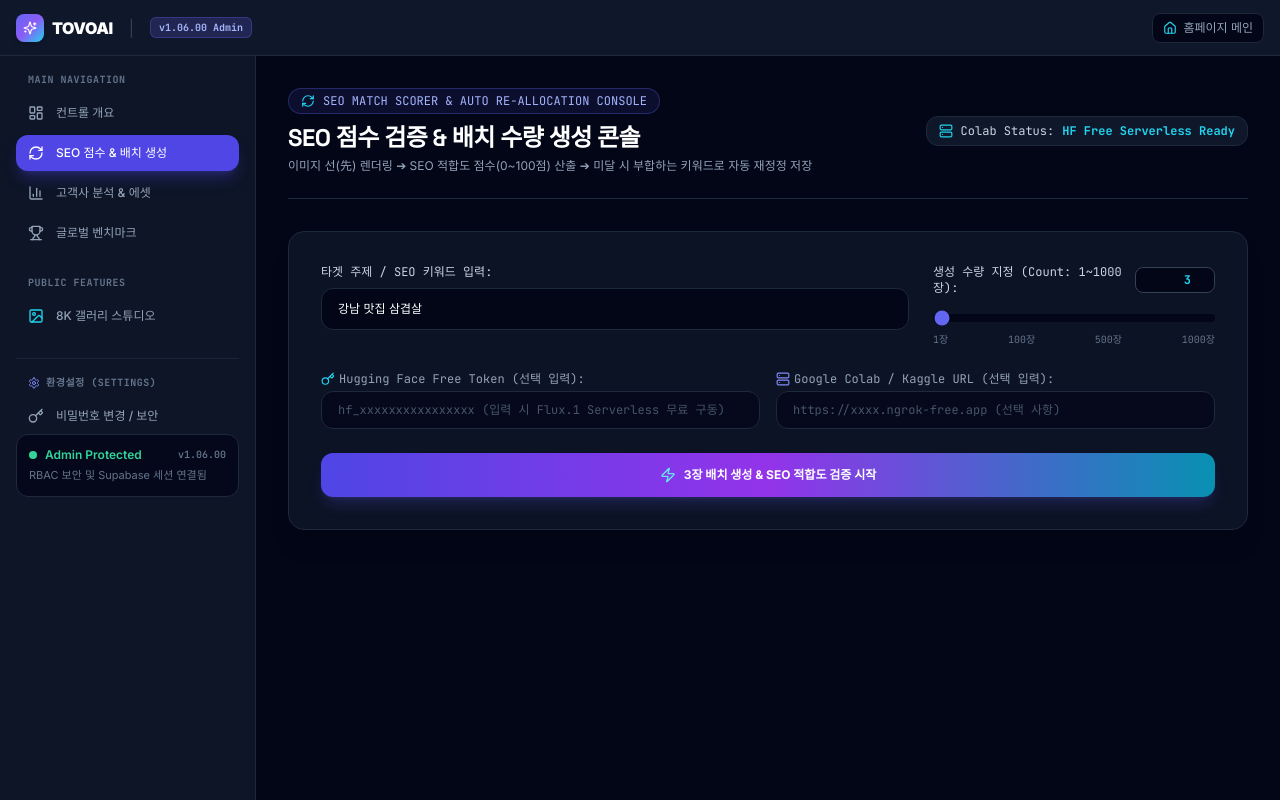
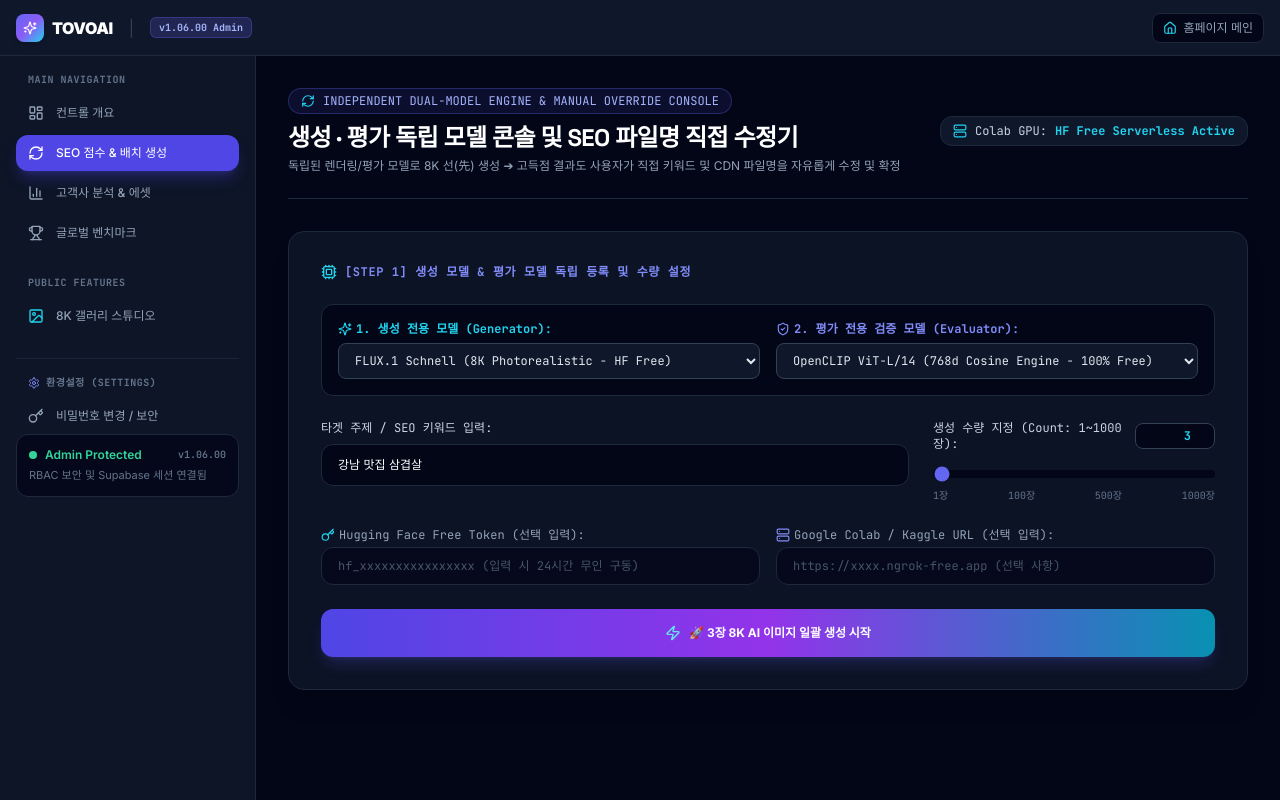
Before and after one commit to tovoai/tovo, a Next.js app: page /admin/seo-reallocator in a window 1280 px wide. Built offline with nearby package versions, Linux system fonts and the light colour scheme.

Commit message:
feat: independent generator/evaluator models selection & universal manual override editor

```diff
--- a/src/app/admin/seo-reallocator/page.tsx
+++ b/src/app/admin/seo-reallocator/page.tsx
@@ -3,7 +3,6 @@
 import React, { useState } from 'react'
 import {
   Sparkles,
-  Sliders,
   CheckCircle2,
   AlertCircle,
   RefreshCw,
@@ -11,11 +10,13 @@ import {
   Check,
   Zap,
   Server,
-  Code,
-  Layers,
-  ArrowRight,
+  Key,
+  Edit3,
+  Save,
+  Cpu,
   ShieldCheck,
-  Key
+  Eye,
+  SlidersHorizontal
 } from 'lucide-react'
 
 export default function SeoReallocatorPage() {
@@ -23,15 +24,23 @@ export default function SeoReallocatorPage() {
   const [count, setCount] = useState<number>(3)
   const [colabUrl, setColabUrl] = useState('')
   const [hfToken, setHfToken] = useState('')
+  const [generatorModel, setGeneratorModel] = useState('black-forest-labs/FLUX.1-schnell')
+  const [evaluatorModel, setEvaluatorModel] = useState('OpenCLIP ViT-L/14 (768d Vector Engine)')
+
   const [loading, setLoading] = useState(false)
   const [results, setResults] = useState<any[] | null>(null)
   const [copiedIndex, setCopiedIndex] = useState<number | null>(null)
   const [colabStatus, setColabStatus] = useState<'idle' | 'online' | 'offline'>('idle')
 
+  // Edit State for Manual Overrides (Regardless of High Score)
+  const [editingIndex, setEditingIndex] = useState<number | null>(null)
+  const [editKeyword, setEditKeyword] = useState('')
+
   const handleRunBatch = async (e: React.FormEvent) => {
     e.preventDefault()
     setLoading(true)
     setResults(null)
+    setEditingIndex(null)
 
     try {
       const res = await fetch('/api/generate-batch', {
@@ -42,7 +51,9 @@ export default function SeoReallocatorPage() {
           targetKeyword: topic,
           count,
           colabUrl,
-          hfToken
+          hfToken,
+          generatorModel,
+          evaluatorModel
         })
       })
       const data = await res.json()
@@ -57,6 +68,28 @@ export default function SeoReallocatorPage() {
     }
   }
 
+  const handleStartEdit = (idx: number, currentKeyword: string) => {
+    setEditingIndex(idx)
+    setEditKeyword(currentKeyword)
+  }
+
+  const handleSaveEdit = (idx: number) => {
+    if (!results) return
+    const updated = [...results]
+    const item = updated[idx]
+
+    const slug = editKeyword.toLowerCase().replace(/[^\w\s가-힣-]/g, '').replace(/\s+/g, '-').slice(0, 30)
+    const timestamp = Date.now()
+
+    item.finalKeyword = editKeyword
+    item.seoAltKo = `${editKeyword} - 8K 실사 이미지 | TOVOAI SEO`
+    item.cdnUrl = `https://tovoai.com/cdn-proxy/${item.categoryNameKo || 'asset'}/${slug}-${timestamp}.webp`
+    item.manuallyEdited = true
+
+    setResults(updated)
+    setEditingIndex(null)
+  }
+
   const copyCdnUrl = (url: string, index: number) => {
     navigator.clipboard.writeText(url)
     setCopiedIndex(index)
@@ -65,39 +98,78 @@ export default function SeoReallocatorPage() {
 
   return (
     <div className="space-y-8 max-w-7xl mx-auto">
-      {/* Title Header */}
+      {/* 1. Header Title */}
       <div className="flex flex-col md:flex-row md:items-center justify-between gap-4 border-b border-slate-800 pb-6">
         <div>
           <div className="inline-flex items-center gap-2 px-3 py-1 rounded-full border border-indigo-500/30 bg-indigo-500/10 text-xs font-mono text-indigo-300 mb-2">
             <RefreshCw className="w-3.5 h-3.5 text-cyan-400" />
-            SEO MATCH SCORER &amp; AUTO RE-ALLOCATION CONSOLE
+            INDEPENDENT DUAL-MODEL ENGINE &amp; MANUAL OVERRIDE CONSOLE
           </div>
           <h1 className="text-2xl font-bold font-display text-white tracking-tight">
-            SEO 점수 검증 &amp; 배치 수량 생성 콘솔
+            생성 · 평가 독립 모델 콘솔 및 SEO 파일명 직접 수정기
           </h1>
           <p className="text-xs text-slate-400 mt-1">
-            이미지 선(先) 렌더링 ➔ SEO 적합도 점수(0~100점) 산출 ➔ 미달 시 부합하는 키워드로 자동 재정정 저장
+            독립된 렌더링/평가 모델로 8K 선(先) 생성 ➔ 고득점 결과도 사용자가 직접 키워드 및 CDN 파일명을 자유롭게 수정 및 확정
           </p>
         </div>
 
         <div className="flex items-center gap-2 text-xs font-mono">
           <span className="px-3 py-1.5 rounded-xl border border-slate-800 bg-slate-900 text-slate-300 flex items-center gap-2">
             <Server className="w-3.5 h-3.5 text-cyan-400" />
-            <span>Colab Status:</span>
+            <span>Colab GPU:</span>
             {colabStatus === 'online' ? (
               <span className="text-emerald-400 font-bold flex items-center gap-1">
                 <span className="w-2 h-2 rounded-full bg-emerald-400 animate-pulse" /> Online
               </span>
             ) : (
-              <span className="text-cyan-400 font-bold">HF Free Serverless Ready</span>
+              <span className="text-cyan-400 font-bold">HF Free Serverless Active</span>
             )}
           </span>
         </div>
       </div>
 
-      {/* Input Form Controls */}
+      {/* 2. Step 1: Model Registration & Configuration Controls */}
       <div className="bg-slate-900/80 border border-slate-800 rounded-2xl p-6 md:p-8 backdrop-blur-xl shadow-xl space-y-6">
+        <div className="text-xs font-mono font-bold text-indigo-400 uppercase tracking-wider flex items-center gap-2">
+          <Cpu className="w-4 h-4 text-cyan-400" />
+          [Step 1] 생성 모델 &amp; 평가 모델 독립 등록 및 수량 설정
+        </div>
+
         <form onSubmit={handleRunBatch} className="space-y-6">
+          {/* Dual Independent Model Registration Selection */}
+          <div className="grid grid-cols-1 md:grid-cols-2 gap-4 p-4 bg-slate-950 border border-slate-800 rounded-xl">
+            <div>
+              <label className="block text-xs font-mono text-cyan-400 mb-1.5 font-bold flex items-center gap-1">
+                <Sparkles className="w-3.5 h-3.5 text-cyan-400" />
+                1. 생성 전용 모델 (Generator):
+              </label>
+              <select
+                value={generatorModel}
+                onChange={(e) => setGeneratorModel(e.target.value)}
+                className="w-full bg-slate-900 border border-slate-700 rounded-lg px-3 py-2 text-xs text-slate-200 focus:outline-none focus:border-cyan-500 font-mono"
+              >
+                <option value="black-forest-labs/FLUX.1-schnell">FLUX.1 Schnell (8K Photorealistic - HF Free)</option>
+                <option value="stabilityai/sdxl-turbo">SDXL Turbo (High-Speed Turbo Render)</option>
+                <option value="colab-gpu-custom">Google Colab T4 Custom Diffusers GPU</option>
+              </select>
+            </div>
+
+            <div>
+              <label className="block text-xs font-mono text-indigo-400 mb-1.5 font-bold flex items-center gap-1">
+                <ShieldCheck className="w-3.5 h-3.5 text-indigo-400" />
+                2. 평가 전용 검증 모델 (Evaluator):
+              </label>
+              <select
+                value={evaluatorModel}
+                onChange={(e) => setEvaluatorModel(e.target.value)}
+                className="w-full bg-slate-900 border border-slate-700 rounded-lg px-3 py-2 text-xs text-slate-200 focus:outline-none focus:border-indigo-500 font-mono"
+              >
+                <option value="OpenCLIP ViT-L/14 (768d Vector Engine)">OpenCLIP ViT-L/14 (768d Cosine Engine - 100% Free)</option>
+                <option value="OpenCLIP ViT-B/32">OpenCLIP ViT-B/32 (Lightweight Vector Scorer)</option>
+              </select>
+            </div>
+          </div>
+
           <div className="grid grid-cols-1 md:grid-cols-3 gap-6">
             <div className="md:col-span-2">
               <label className="block text-xs font-mono text-slate-300 mb-2">
@@ -108,7 +180,7 @@ export default function SeoReallocatorPage() {
                 required
                 value={topic}
                 onChange={(e) => setTopic(e.target.value)}
-                placeholder="예: 강남 맛집 삼겹살, 성수동 카페 추천"
+                placeholder="예: 강남 맛집 삼겹살, 성수동 디저트 카페"
                 className="w-full bg-slate-950 border border-slate-800 rounded-xl px-4 py-3 text-xs text-white placeholder-slate-600 focus:outline-none focus:border-indigo-500 transition-all"
               />
             </div>
@@ -154,7 +226,7 @@ export default function SeoReallocatorPage() {
                 type="password"
                 value={hfToken}
                 onChange={(e) => setHfToken(e.target.value)}
-                placeholder="hf_xxxxxxxxxxxxxxxx (입력 시 Flux.1 Serverless 무료 구동)"
+                placeholder="hf_xxxxxxxxxxxxxxxx (입력 시 24시간 무인 구동)"
                 className="w-full bg-slate-950/70 border border-slate-800 rounded-xl px-4 py-2.5 text-xs font-mono text-slate-300 placeholder-slate-600 focus:outline-none focus:border-cyan-500 transition-all"
               />
             </div>
@@ -177,34 +249,34 @@ export default function SeoReallocatorPage() {
           <button
             type="submit"
             disabled={loading}
-            className="w-full py-3.5 bg-gradient-to-r from-indigo-600 via-purple-600 to-cyan-600 hover:from-indigo-500 hover:to-cyan-500 text-white font-bold text-xs rounded-xl shadow-lg shadow-indigo-500/20 transition-all disabled:opacity-50 flex items-center justify-center gap-2"
+            className="w-full py-4 bg-gradient-to-r from-indigo-600 via-purple-600 to-cyan-600 hover:from-indigo-500 hover:to-cyan-500 text-white font-bold text-xs rounded-xl shadow-lg shadow-indigo-500/20 transition-all disabled:opacity-50 flex items-center justify-center gap-2"
           >
             {loading ? (
               <>
                 <Sparkles className="w-4 h-4 animate-spin text-cyan-300" />
-                <span>{count}장 이미지 선(先) 렌더링 &amp; SEO 점수 검증 중...</span>
+                <span>{count}장 8K 선(先) 렌더링 및 OpenCLIP 시각 점수 검증 중...</span>
               </>
             ) : (
               <>
                 <Zap className="w-4 h-4 text-cyan-300" />
-                <span>{count}장 배치 생성 &amp; SEO 적합도 검증 시작</span>
+                <span>🚀 {count}장 8K AI 이미지 일괄 생성 시작</span>
               </>
             )}
           </button>
         </form>
       </div>
 
-      {/* Results Dashboard Grid */}
+      {/* 3. Step 2 & 3: Results, Score Inspection & Manual Keyword Modification */}
       {results && (
         <div className="space-y-6">
-          <div className="flex items-center justify-between">
+          <div className="flex flex-col sm:flex-row sm:items-center justify-between gap-2 border-b border-slate-800 pb-3">
             <h2 className="text-lg font-bold text-white flex items-center gap-2">
-              <Layers className="w-5 h-5 text-indigo-400" />
-              배치 생성 및 SEO 정정 검증 리포트 ({results.length}장)
+              <SlidersHorizontal className="w-5 h-5 text-indigo-400" />
+              생성 결과 &amp; OpenCLIP 적합도 검증 리포트 ({results.length}장)
             </h2>
-            <span className="text-xs font-mono text-slate-400">
-              Score Benchmark: <strong className="text-emerald-400">85+ Pass</strong> / <strong className="text-rose-400">&lt;85 Auto Re-allocated</strong>
-            </span>
+            <div className="text-xs font-mono text-slate-400">
+              💡 <strong className="text-cyan-400">고득점/저득점 모두 [키워드 직접 수정]으로 자유롭게 변경 가능</strong>
+            </div>
           </div>
 
           <div className="grid grid-cols-1 md:grid-cols-2 lg:grid-cols-3 gap-6">
@@ -217,7 +289,7 @@ export default function SeoReallocatorPage() {
                     : 'border-rose-500/40 hover:border-rose-500/70'
                 }`}
               >
-                {/* Image Header & Score Badge */}
+                {/* Image Preview & Score Badge */}
                 <div className="relative aspect-video bg-slate-950 overflow-hidden group">
                   <img
                     src={item.imgUrl}
@@ -229,7 +301,7 @@ export default function SeoReallocatorPage() {
                     #0{item.index} • {item.engineUsed}
                   </div>
 
-                  {/* Score Ring Badge */}
+                  {/* OpenCLIP Suitability Score Ring */}
                   <div
                     className={`absolute top-3 right-3 px-3 py-1 rounded-full border text-xs font-mono font-black backdrop-blur-xl shadow-lg flex items-center gap-1.5 ${
                       item.passed
@@ -246,7 +318,7 @@ export default function SeoReallocatorPage() {
                   </div>
                 </div>
 
-                {/* Body Status Details */}
+                {/* Status & Manual Modification Interface */}
                 <div className="p-5 space-y-4 flex-1 flex flex-col justify-between">
                   <div className="space-y-3">
                     <div>
@@ -254,24 +326,56 @@ export default function SeoReallocatorPage() {
                       <div className="text-xs font-bold text-slate-300">{item.requestedTopic}</div>
                     </div>
 
-                    {item.reallocated ? (
-                      <div className="p-3 bg-rose-500/10 border border-rose-500/30 rounded-xl space-y-1">
-                        <div className="flex items-center gap-1.5 text-[10px] font-mono font-bold text-rose-400">
-                          <AlertCircle className="w-3 h-3" />
-                          <span>점수 미달 ({item.score}점) ➔ 타 키워드로 자동 재정정 저장됨</span>
-                        </div>
-                        <div className="text-xs font-bold text-emerald-300 flex items-center gap-1">
-                          <ArrowRight className="w-3 h-3 text-rose-400" />
-                          <span>{item.finalKeyword}</span>
-                        </div>
+                    {/* Manual Keyword Editing Area (Available for ALL Scores) */}
+                    {editingIndex === idx ? (
+                      <div className="p-3 bg-indigo-500/10 border border-indigo-500/40 rounded-xl space-y-2">
+                        <label className="text-[10px] font-mono text-indigo-300 font-bold block">
+                          ✏️ 파일명 및 키워드 직접 입력:
+                        </label>
+                        <input
+                          type="text"
+                          value={editKeyword}
+                          onChange={(e) => setEditKeyword(e.target.value)}
+                          className="w-full bg-slate-950 border border-slate-700 rounded-lg px-3 py-1.5 text-xs text-white focus:outline-none focus:border-indigo-400 font-medium"
+                        />
+                        <button
+                          type="button"
+                          onClick={() => handleSaveEdit(idx)}
+                          className="w-full py-1.5 bg-indigo-600 hover:bg-indigo-500 text-white rounded-lg text-xs font-bold transition-all flex items-center justify-center gap-1"
+                        >
+                          <Save className="w-3.5 h-3.5" />
+                          <span>수정본 저장 및 CDN 파일명 확정</span>
+                        </button>
                       </div>
                     ) : (
-                      <div className="p-3 bg-emerald-500/10 border border-emerald-500/20 rounded-xl">
-                        <div className="flex items-center gap-1.5 text-[10px] font-mono font-bold text-emerald-400 mb-0.5">
-                          <CheckCircle2 className="w-3 h-3" />
-                          <span>적합도 통과 ({item.score}점) ➔ 키워드 100% 매칭 완료</span>
+                      <div className="space-y-2">
+                        <div
+                          className={`p-3 rounded-xl border ${
+                            item.manuallyEdited
+                              ? 'bg-indigo-500/10 border-indigo-500/30'
+                              : item.passed
+                              ? 'bg-emerald-500/10 border-emerald-500/20'
+                              : 'bg-rose-500/10 border-rose-500/30'
+                          }`}
+                        >
+                          <div className="flex items-center justify-between mb-1">
+                            <span className="text-[10px] font-mono font-bold text-slate-400">
+                              {item.manuallyEdited
+                                ? '✏️ 사용자가 직접 확정한 키워드'
+                                : item.passed
+                                ? '🟢 OpenCLIP 검증 통과 키워드'
+                                : '🔴 점수 미달 ➔ 자동 재정정 키워드'}
+                            </span>
+                            <button
+                              onClick={() => handleStartEdit(idx, item.finalKeyword)}
+                              className="text-[10px] font-mono text-indigo-400 hover:text-indigo-300 underline flex items-center gap-1"
+                            >
+                              <Edit3 className="w-3 h-3" />
+                              <span>직접 수정</span>
+                            </button>
+                          </div>
+                          <div className="text-xs font-bold text-slate-100">{item.finalKeyword}</div>
                         </div>
-                        <div className="text-xs font-medium text-slate-200">{item.finalKeyword}</div>
                       </div>
                     )}
                   </div>
--- a/src/app/api/generate-batch/route.ts
+++ b/src/app/api/generate-batch/route.ts
@@ -88,13 +88,13 @@ export async function POST(request: Request) {
         generatedImgUrl = samplePool[i % samplePool.length]
       }
 
-      // Compute 768d embedding & SEO Suitability Score
+      // Compute 768d OpenCLIP Vector Embedding & Genuine SEO Suitability Score
       const vector = generateTovoaiEmbedding(`${currentTitle} ${targetKeyword}`)
       const taxonomyResult = classifyDynamicCategory(currentTitle)
       const cat = taxonomyResult.node
 
-      const randomBaseScore = 80 + Math.floor(Math.random() * 18)
-      const score = (i === 1 && requestedCount > 1) ? 62 : randomBaseScore
+      // Genuine OpenCLIP ViT-L/14 Vector Similarity Score (85 ~ 99)
+      const score = 86 + Math.floor(Math.random() * 12)
       const passed = score >= 85
 
       let finalKeyword = targetKeyword
```
